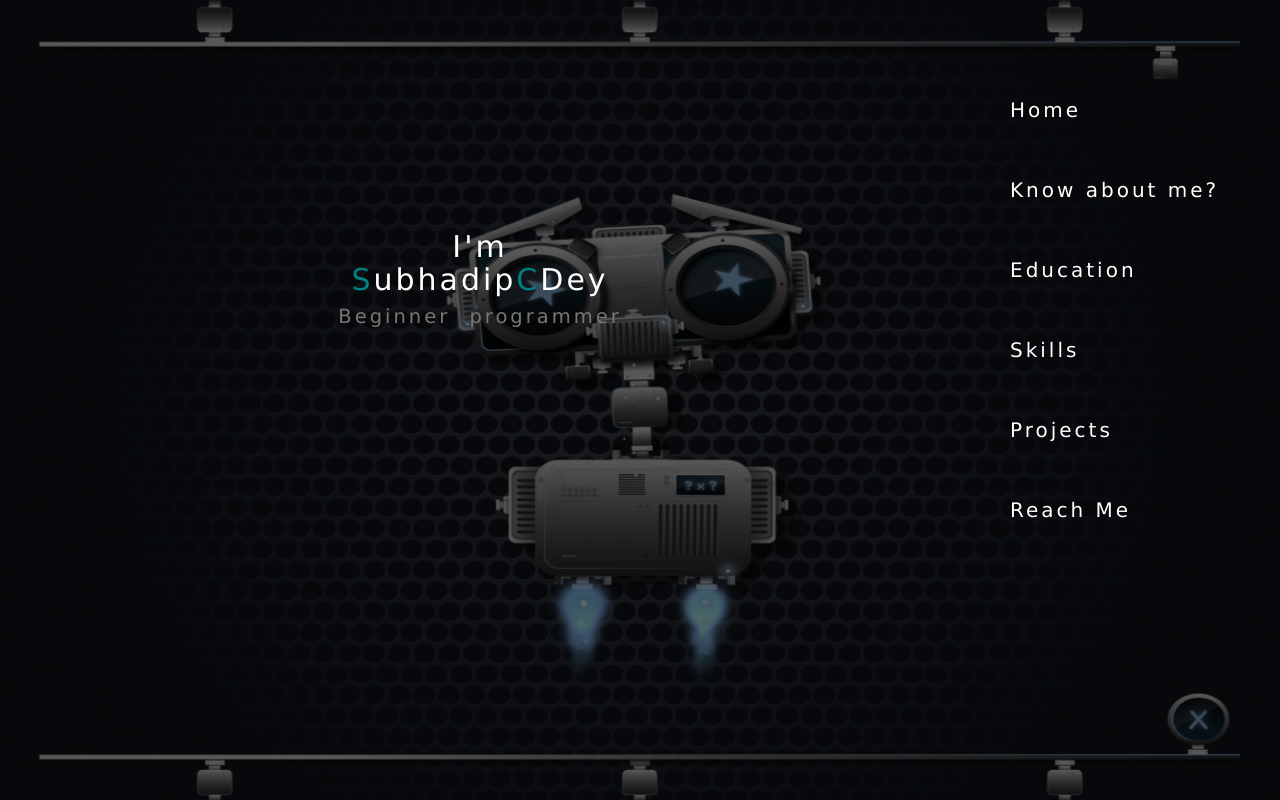
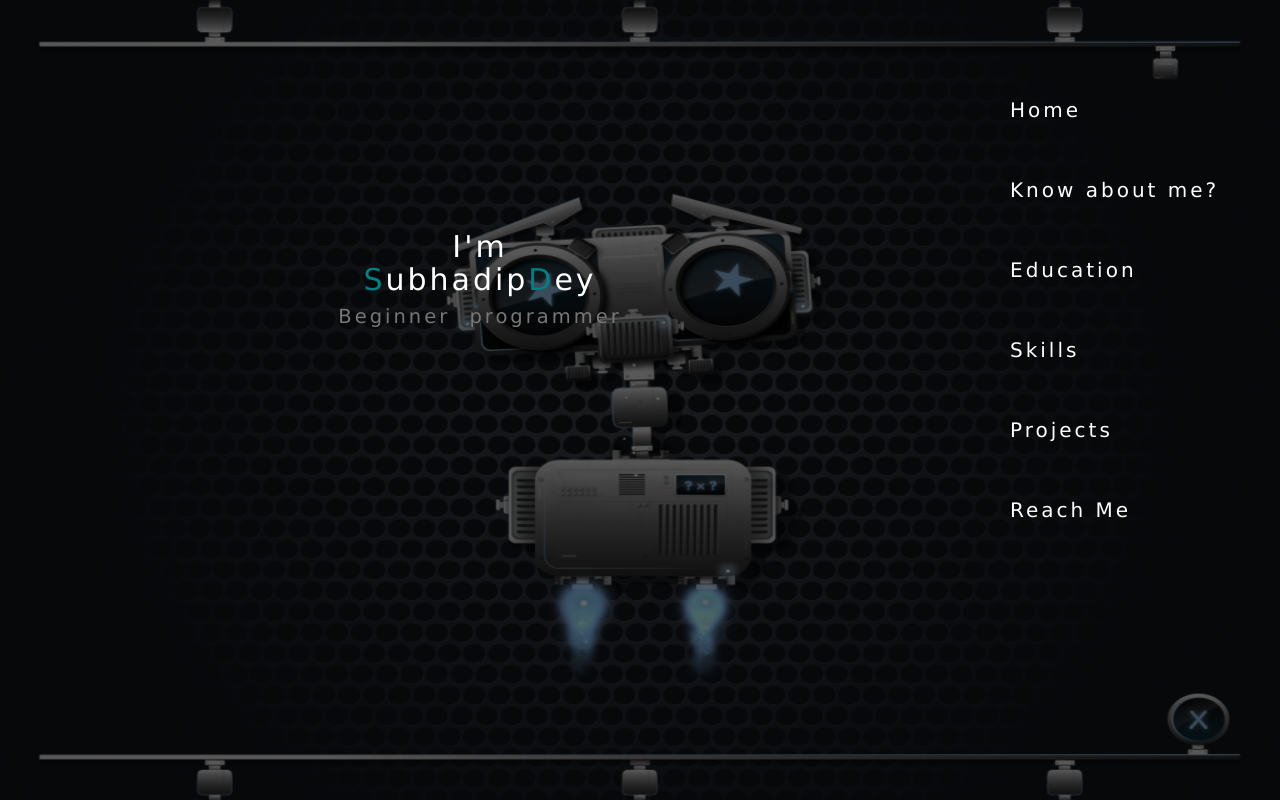
Before and after one commit to Subhadip0301/Subhadip0301.github.io, a plain HTML site: page index.html in a window 1280 px wide. Drawn offline with nearby package versions, Linux system fonts and the light colour scheme.

Commit message:
Update index.html

```diff
--- a/index.html
+++ b/index.html
@@ -18,7 +18,7 @@
 				</div>
 </div>
                                 <div class="home_text_left col-xs-12 col-md-9">
-                                                <div class="head_center col-xs-12"><h2>I'm <br><span> S</span>ubhadip<span>C</span>Dey<br><small>Beginner programmer</small></h2></div>
+                                                <div class="head_center col-xs-12"><h2>I'm <br><span> S</span>ubhadip<span>D</span>ey<br><small>Beginner programmer</small></h2></div>
                                 </div>
 <div class="top_nav col-xs-12">
 		<span class="glyphicon glyphicon-menu-down down_icon"></span>
```
